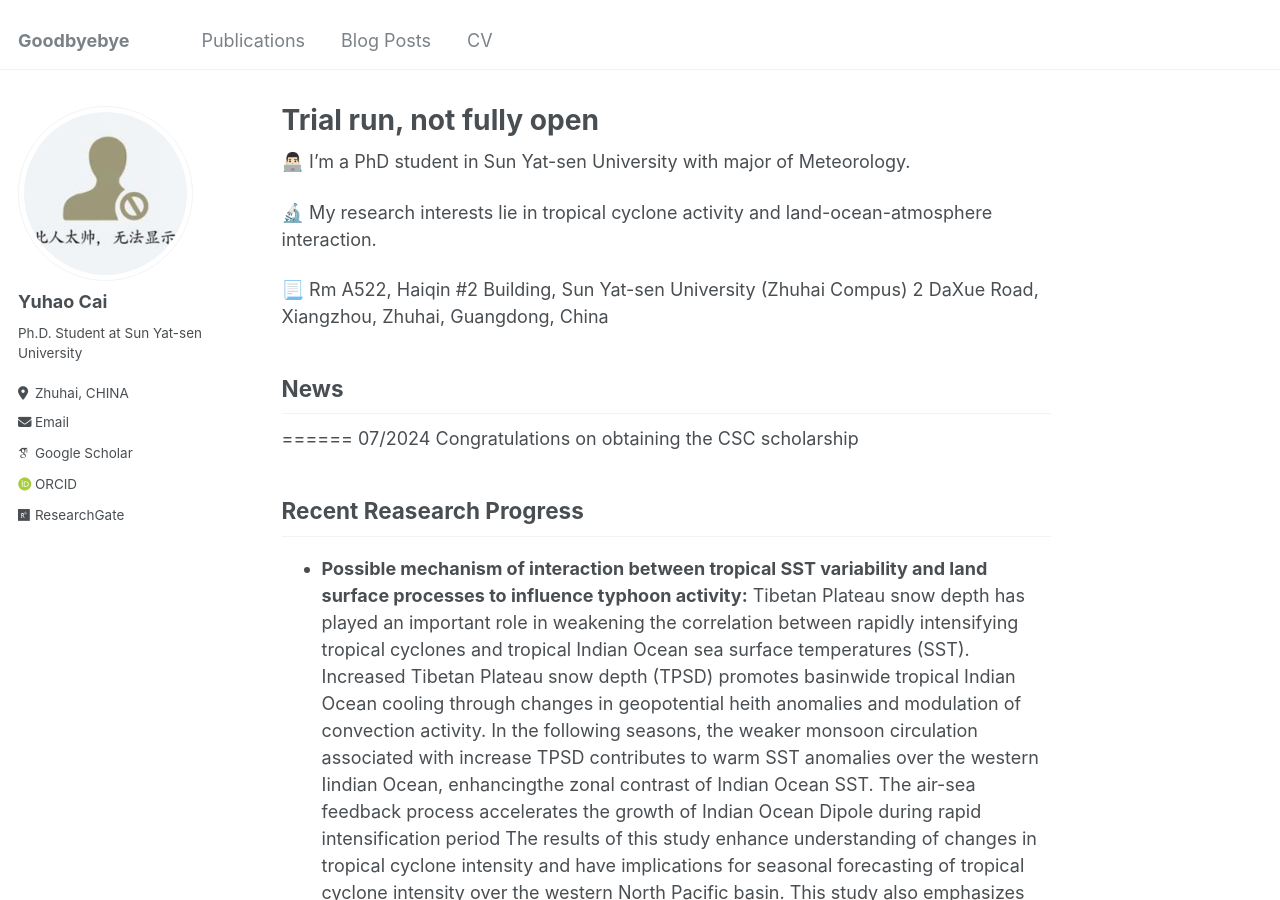
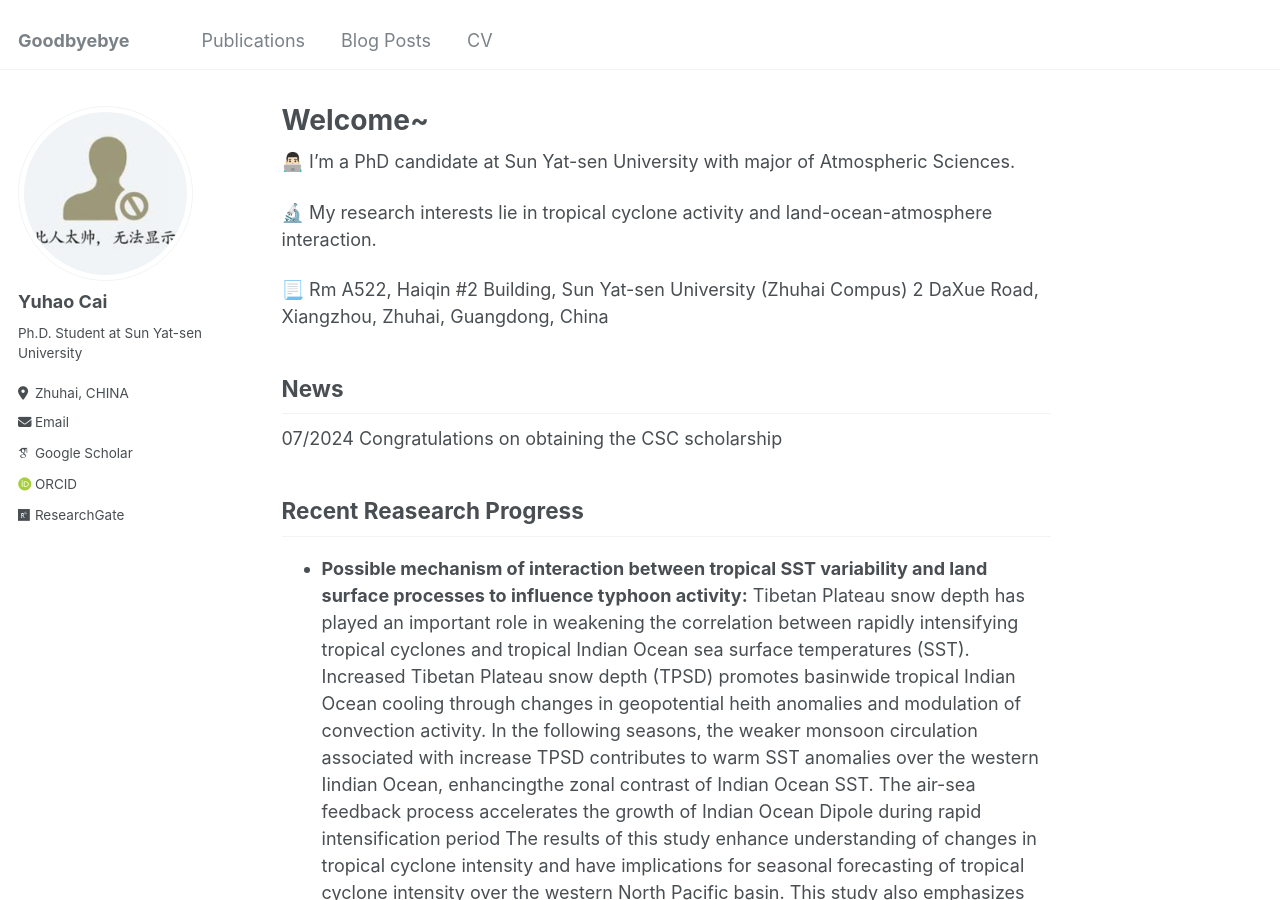
Before and after one commit to caiyh63/caiyh63.github.io, a Jekyll site: the page built from _pages/about.md, in a window 1280 px wide and 900 px high. Built offline with Jekyll 4.4.1, drawn with Linux system fonts in a browser that asks for light colours; some web fonts are replaced.

Commit message:
Update about.md

```diff
--- a/_pages/about.md
+++ b/_pages/about.md
@@ -1,13 +1,13 @@
 ---
 permalink: /
-title: "Trial run, not fully open"
+title: "Welcome~"
 author_profile: true
 redirect_from:
   - /about/
   - /about.html
 ---
 
-👨🏻‍💻 I’m a PhD student in Sun Yat-sen University with major of Meteorology.
+👨🏻‍💻 I’m a PhD candidate at Sun Yat-sen University with major of Atmospheric Sciences.
 
 🔬 My research interests lie in tropical cyclone activity and land-ocean-atmosphere interaction.
 
@@ -15,7 +15,7 @@ redirect_from:
 
 
 ## News
-======
+
 07/2024  Congratulations on obtaining the CSC scholarship
 
 ## Recent Reasearch Progress
```
